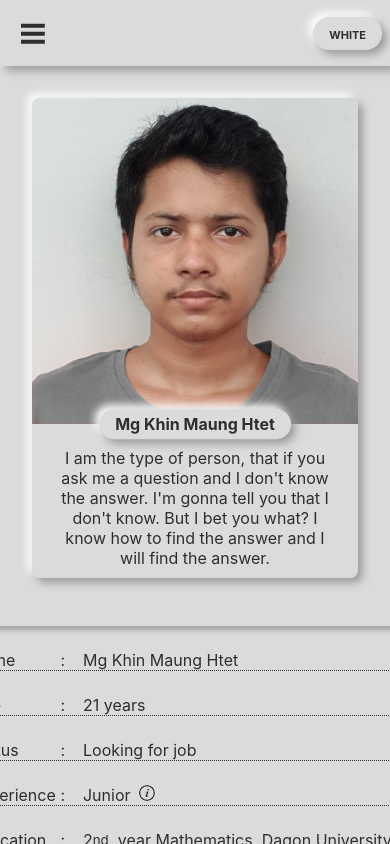
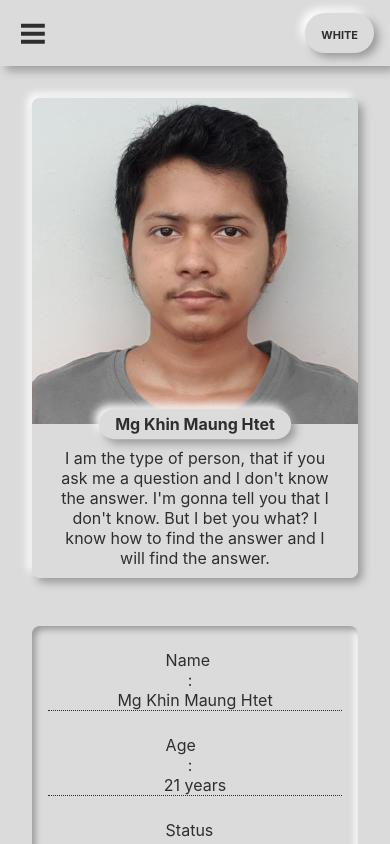
Before and after one commit to Matthtica/mgxtet-portfolio, a React (Create React App) app: page / in a window 390 px wide. Built offline with nearby package versions, Linux system fonts and the light colour scheme.

Commit message:
Fixed CV overflow for a moment.

```diff
--- a/src/components/CV.module.scss
+++ b/src/components/CV.module.scss
@@ -1,7 +1,7 @@
 @use '../function' as f;
 
 .sinfo {
-  width: clamp(30em, 50em, 100%);
+  width: clamp(20em, 50em, 100%);
   @include f.neumorph-inset-primary(calc(f.$d * 0.75));
   border-radius: 0.5em;
   color: var(--secondary-color);
@@ -59,3 +59,9 @@
   aspect-ratio: 1 / 1;
   margin-left: 0.5em;
 }
+
+@media (orientation: portrait) {
+  .row {
+	flex-direction: column;
+  }
+}
--- a/src/components/Nav.module.scss
+++ b/src/components/Nav.module.scss
@@ -15,13 +15,16 @@
   z-index: 1;
 }
 
-.overlay {
-  display: none;
+.overlay, .hiddenOverlay {
+  display: block;
   position: absolute;
   left: 0;
   top: 0;
   width: 100vw;
   height: 100vh;
+}
+.hiddenOverlay {
+  display: none;
 }
 
 .navi {
@@ -80,7 +83,6 @@
 	box-shadow: none;
 	transform: translateX(-100%);
   }
-
 }
 
 .menus {
@@ -157,23 +159,26 @@
 }
 
 .dropdown {
-  display: inline-block;
+  display: flex;
+  align-items: center;
+  justify-content: center;
   position: relative;
   cursor: pointer;
-  margin: 0.5em;
   font-weight: bold;
   font-variant: small-caps;
   background-color: var(--primary-color);
   color: var(--secondary-color);
-  padding: 0.4em 1em;
+  height: 50%;
+  margin-right: 1em;
   @include f.neumorph-primary(f.$d);
   @include f.round;
-  .dropdownMenu {
+  padding: 0.2em 1em;
+  .dropdownMenu, .hiddenDMenu {
 	color: var(--secondary-color);
 	position: absolute;
-	display: none;
 	right: 0;
 	top: 100%;
+	display: block;
 	@include f.neumorph-primary(f.$d);
 	padding: 0;
 	.dropdownItem {
@@ -186,6 +191,9 @@
 	  color: var(--primary-color);
 	  @include f.large-shadow-secondary;
 	}
+  }
+  .hiddenDMenu {
+	display: none;
   }
 }
 
--- a/src/components/Nav.tsx
+++ b/src/components/Nav.tsx
@@ -37,7 +37,8 @@ interface NavProp {
 
 export default function Nav(prop: NavProp) {
     const [themeName, setThemeName] = useState("white");
-    const [showNMenu, setshowNMenu] = useState(false);
+    const [nmenu, setNMenu] = useState(false);
+    const [dmenu, setDMenu] = useState(false);
     const titles = ["home", "skills", "projects", "more"];
     const icons = [
         <svg className={style.icon} xmlns="http://www.w3.org/2000/svg" width="24" height="24" viewBox="0 0 24 24">
@@ -54,54 +55,26 @@ export default function Nav(prop: NavProp) {
         </svg>
     ];
 
-    const disableOverlay = () => {
-        $(`.${style.overlay}`).css({
-            "display": "none",
-        });
-    }
-
-    const enableOverlay = () => {
-        $(`.${style.overlay}`).css({
-            "display": "block",
-        });
-    }
-
-    const showThemeMenu = () => {
-        $(`.${style.dropdownMenu}`).css({
-            "display": "block",
-        });
-    }
-
-    const hideThemeMenu = () => {
-        $(`.${style.dropdownMenu}`).css({
-            "display": "none",
-        });
-    }
-
     const onClickNMenu = () => {
-        enableOverlay();
-        setshowNMenu(true);
+        setNMenu(true);
     }
 
     const onClickThemeMenu = () => {
-        showThemeMenu();
-        enableOverlay();
+        setDMenu(true);
     }
 
     const onThemeSelected = (name: string) => {
+        setDMenu(false);
         setThemeName(name);
-        disableOverlay();
-        hideThemeMenu();
     }
 
     const onClickOverLay = () => {
-        hideThemeMenu();
-        setshowNMenu(false);
-        disableOverlay();
+        setDMenu(false);
+        setNMenu(false);
     }
 
     const onClickMenuItem = (ind: number) => {
-        setshowNMenu(false);
+        setNMenu(false);
         prop.onNavigate(ind);
     }
 
@@ -114,13 +87,10 @@ export default function Nav(prop: NavProp) {
             "--secondary-darken-sha": colorLuminance(colors[themeName].secondary, diff * -1),
             "--secondary-lighten-sha": colorLuminance(colors[themeName].secondary, diff)
         });
-        $(`.${style.dropdownMenu}`).css({
-            "display": "none",
-        });
     }, [themeName]);
 
     return <nav className={style.navbar}>
-        <div className={style.overlay} onClick={onClickOverLay}>
+        <div className={(dmenu || nmenu) ? style.overlay : style.hiddenOverlay} onClick={onClickOverLay}>
         </div>
         <div className={style.bannerCont}>
             <svg width="400" height="600" className="banner" viewBox="0 0 400 600" fill="none" xmlns="http://www.w3.org/2000/svg">
@@ -135,7 +105,7 @@ export default function Nav(prop: NavProp) {
                     <path d="M24 6h-24v-4h24v4zm0 4h-24v4h24v-4zm0 8h-24v4h24v-4z" />
                 </svg>
             </div>
-            <ul className={showNMenu ? style.nmenu : style.hiddenNMenu}>
+            <ul className={nmenu ? style.nmenu : style.hiddenNMenu}>
                 {titles.map((title: string, ind: number) =>
                     <li onClick={() => onClickMenuItem(ind)} className={style.nitem}>
                         {icons[ind]}
@@ -156,7 +126,7 @@ export default function Nav(prop: NavProp) {
         </ul>
         <div className={style.dropdown} onClick={onClickThemeMenu}>
             <div className={style.dropdownBtn}>{themeName}</div>
-            <ul className={style.dropdownMenu}>
+            <ul className={dmenu ? style.dropdownMenu : style.hiddenDMenu}>
                 {Object.keys(colors).map((name: string) => <li className={style.dropdownItem} onClick={() => onThemeSelected(name)}>{name}</li>)}
             </ul>
         </div>
```
